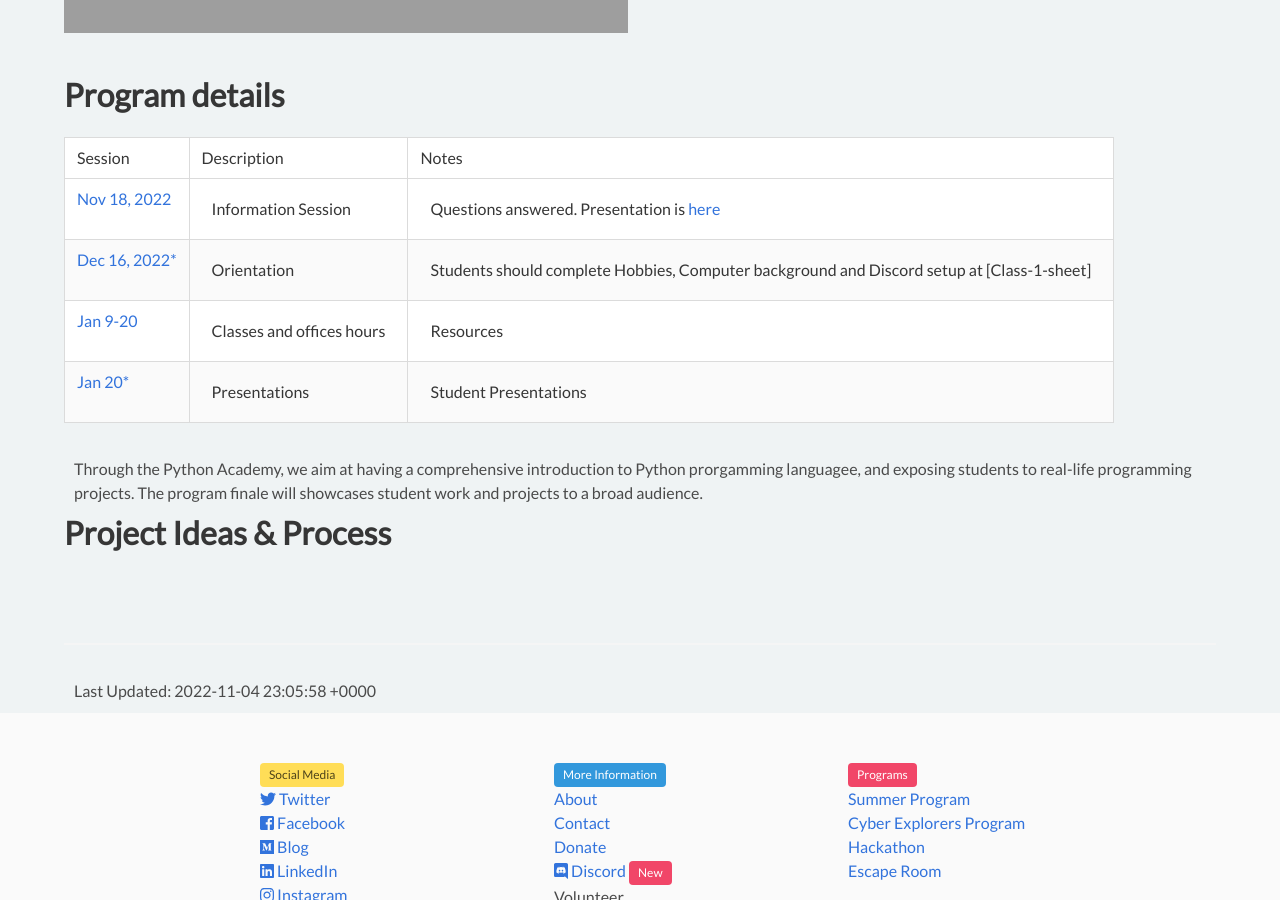
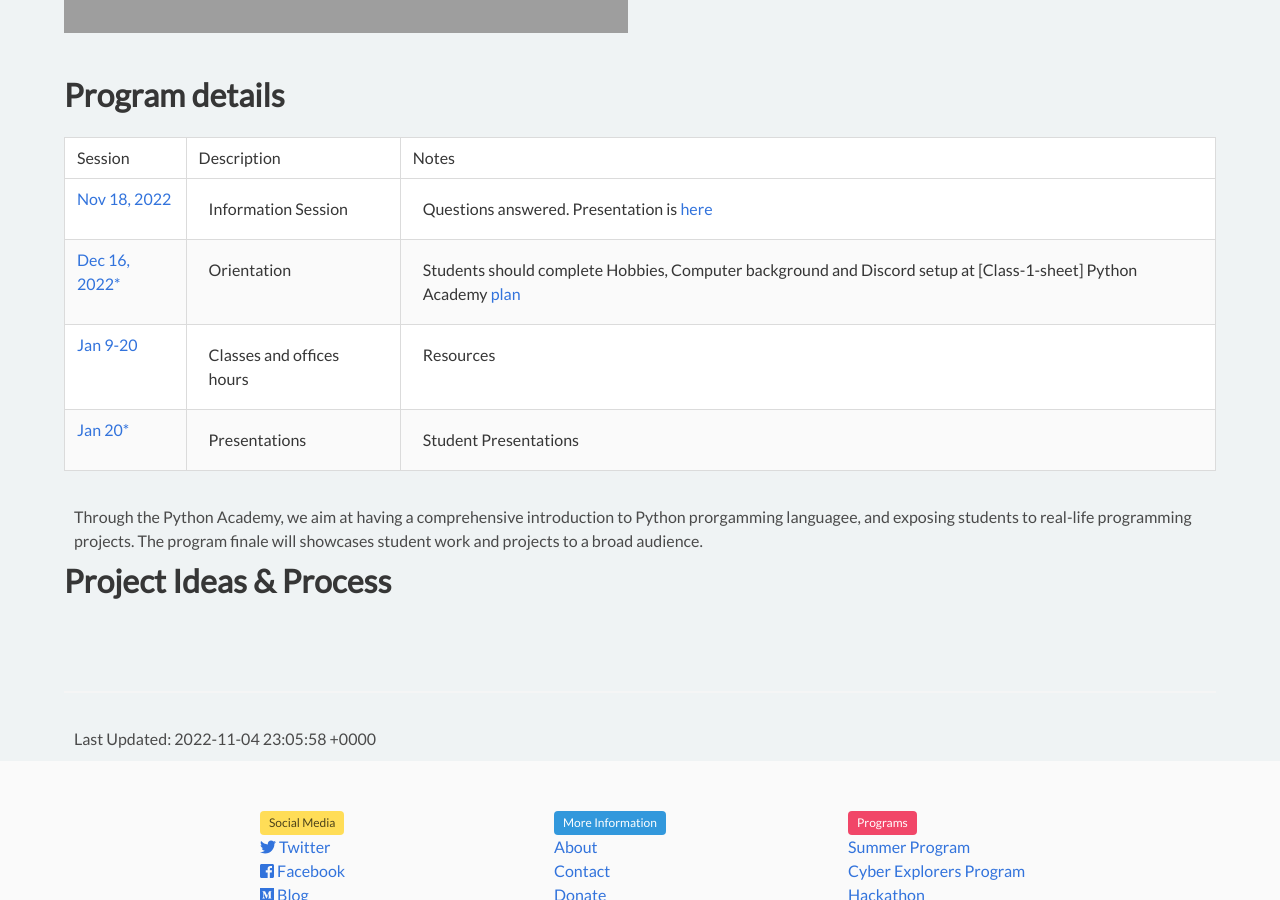
Before and after one commit to cyberdefendersprogram/www-homepage, a Jekyll site: the page built from pages/programs/cd-growthsector-python.md, in a window 1280 px wide and 900 px high, scrolled down 1073 px. Built offline with Jekyll 4.4.1, drawn with Linux system fonts in a browser that asks for light colours; nearby versions of some CDN libraries.

Commit message:
Update cyber-defenders-python-academy.yml

```diff
--- a/_data/cyber-defenders-python-academy.yml
+++ b/_data/cyber-defenders-python-academy.yml
@@ -6,6 +6,7 @@
   desc: Orientation
   notes: |
     Students should complete Hobbies, Computer background and Discord setup at [Class-1-sheet]
+    Python Academy [plan](https://docs.google.com/presentation/d/1f-BmJ4uKvN1wppvmej9YgSqd1_7v44r1a4WvmqnN8wM/edit?usp=sharing)
 - session: Jan 9-20
   desc: Classes and offices hours
   notes: |
```
